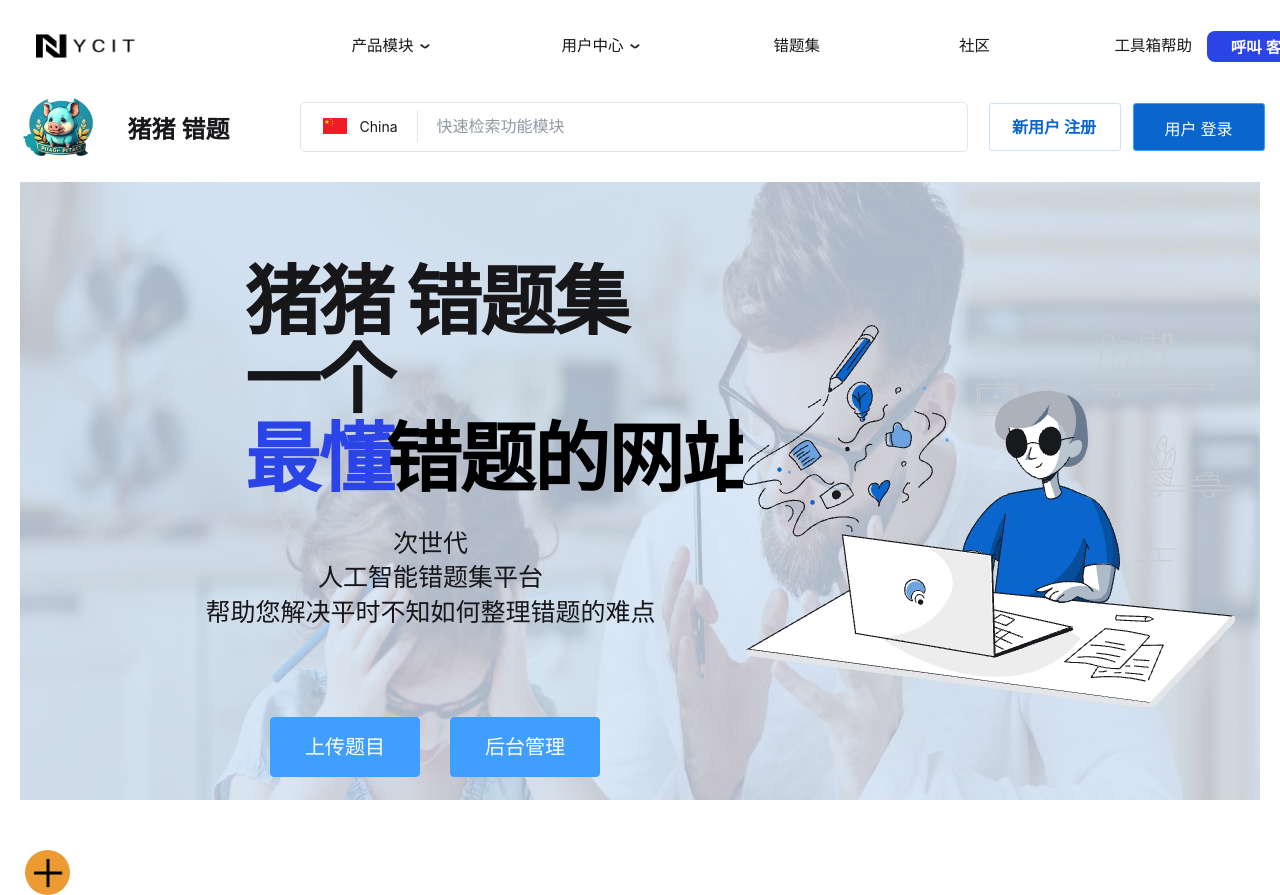
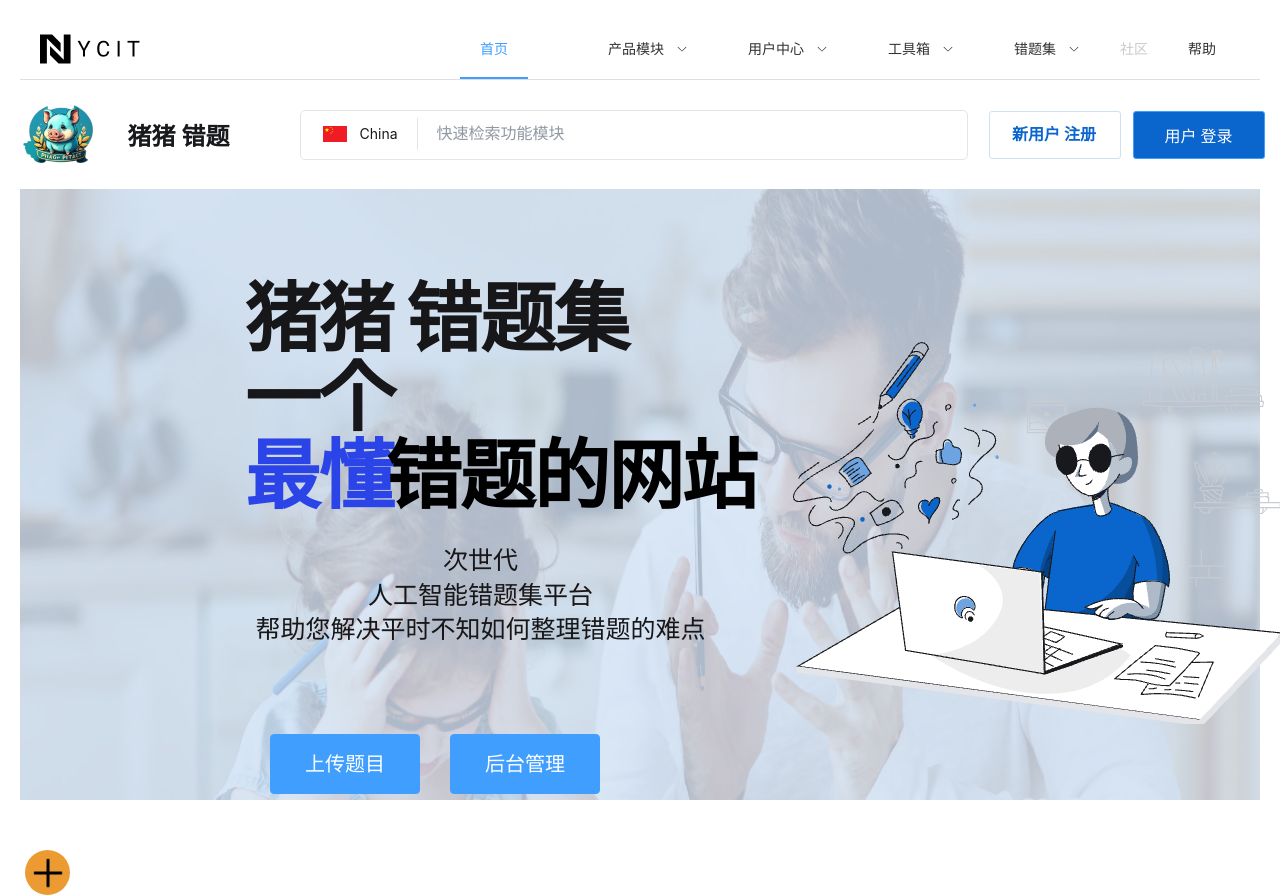
Before and after one commit to Charlotte-00-00/TextErasure, a Vue app: page /#/MainPage in a window 1280 px wide. Built offline with nearby package versions, Linux system fonts and the light colour scheme; a small style sheet from the web is missing.

Commit message:
修改了Banner和RoadMap，

```diff
--- a/components.d.ts
+++ b/components.d.ts
@@ -17,6 +17,7 @@ declare module '@vue/runtime-core' {
     ComprehensiveCalculation: typeof import('./src/components/Category/ComprehensiveCalculation.vue')['default']
     DecimalConversion: typeof import('./src/components/Category/DecimalConversion.vue')['default']
     ElAvatar: typeof import('element-plus/es')['ElAvatar']
+    ElBacktop: typeof import('element-plus/es')['ElBacktop']
     ElButton: typeof import('element-plus/es')['ElButton']
     ElCard: typeof import('element-plus/es')['ElCard']
     ElCarousel: typeof import('element-plus/es')['ElCarousel']
@@ -56,6 +57,8 @@ declare module '@vue/runtime-core' {
     ElTabPane: typeof import('element-plus/es')['ElTabPane']
     ElTabs: typeof import('element-plus/es')['ElTabs']
     ElTag: typeof import('element-plus/es')['ElTag']
+    ElTimeline: typeof import('element-plus/es')['ElTimeline']
+    ElTimelineItem: typeof import('element-plus/es')['ElTimelineItem']
     ElTooltip: typeof import('element-plus/es')['ElTooltip']
     ElUpload: typeof import('element-plus/es')['ElUpload']
     FloatingBox: typeof import('./src/components/FloatingBox.vue')['default']
--- a/package.json
+++ b/package.json
@@ -14,7 +14,7 @@
     "@wangeditor/editor": "^5.1.23",
     "@wangeditor/editor-for-vue": "^5.1.12",
     "axios": "^1.6.3",
-    "element-plus": "^2.4.4",
+    "element-plus": "^2.5.6",
     "md-editor-v3": "^2.11.2",
     "mitt": "^3.0.1",
     "nprogress": "^0.2.0",
--- a/src/components/Banner.vue
+++ b/src/components/Banner.vue
@@ -1,156 +1,112 @@
-<script setup>
-import {useRouter} from 'vue-router';
-import {reactive, onMounted} from 'vue';
+<template>
+  <el-menu
+      :default-active="activeIndex"
+      class="el-menu-demo"
+      mode="horizontal"
+      :ellipsis="false"
+      @select="handleSelect"
+  >
+    <el-menu-item index="0">
+      <img
+          style="width: 100px"
+          src="../assets/img/2498c09dc049cd4a9b87547dbb60ae7f.png"
+          alt="YCIT logo"
+      />
+    </el-menu-item>
 
-const props = defineProps({});
+    <div class="flex-grow" />
+    <el-menu-item index="1">首页</el-menu-item>
+    <el-sub-menu index="2">
+      <template #title>产品模块</template>
+      <el-menu-item index="2-1">item one</el-menu-item>
+      <el-menu-item index="2-2">item two</el-menu-item>
+      <el-menu-item index="2-3">item three</el-menu-item>
+      <el-sub-menu index="2-4">
+        <template #title>item four</template>
+        <el-menu-item index="2-4-1">item one</el-menu-item>
+        <el-menu-item index="2-4-2">item two</el-menu-item>
+        <el-menu-item index="2-4-3">item three</el-menu-item>
+      </el-sub-menu>
+    </el-sub-menu>
 
-const data = reactive({});
 
-const router = useRouter();
+    <el-sub-menu index="3">
+      <template #title>用户中心</template>
+      <el-menu-item index="2-1">item one</el-menu-item>
+      <el-menu-item index="2-2">item two</el-menu-item>
+      <el-menu-item index="2-3">item three</el-menu-item>
+      <el-sub-menu index="2-4">
+        <template #title>item four</template>
+        <el-menu-item index="2-4-1">item one</el-menu-item>
+        <el-menu-item index="2-4-2">item two</el-menu-item>
+        <el-menu-item index="2-4-3">item three</el-menu-item>
+      </el-sub-menu>
+    </el-sub-menu>
+
+    <el-sub-menu index="4">
+      <template #title>工具箱</template>
+      <el-menu-item index="2-1">item one</el-menu-item>
+      <el-menu-item index="2-2">item two</el-menu-item>
+      <el-menu-item index="2-3">item three</el-menu-item>
+      <el-sub-menu index="2-4">
+        <template #title>item four</template>
+        <el-menu-item index="2-4-1">item one</el-menu-item>
+        <el-menu-item index="2-4-2">item two</el-menu-item>
+        <el-menu-item index="2-4-3">item three</el-menu-item>
+      </el-sub-menu>
+    </el-sub-menu>
+
+
+
+    <el-sub-menu index="5">
+      <template #title>错题集</template>
+      <el-menu-item index="2-1">item one</el-menu-item>
+      <el-menu-item index="2-2">item two</el-menu-item>
+      <el-menu-item index="2-3">item three</el-menu-item>
+      <el-sub-menu index="2-4">
+        <template #title>item four</template>
+        <el-menu-item index="2-4-1">item one</el-menu-item>
+        <el-menu-item index="2-4-2">item two</el-menu-item>
+        <el-menu-item index="2-4-3">item three</el-menu-item>
+      </el-sub-menu>
+    </el-sub-menu>
+
+
+
+    <el-menu-item index="6" disabled>社区</el-menu-item>
+    <el-menu-item index="7">帮助</el-menu-item>
+  </el-menu>
+
+</template>
+
+<script lang="ts" setup>
+import { ref } from 'vue'
+
+const activeIndex = ref('1')
+const activeIndex2 = ref('1')
+const handleSelect = (key: string, keyPath: string[]) => {
+  console.log(key, keyPath)
+}
 </script>
 
-<template>
-  <div class="flex-row justify-between section_2">
-    <div class="flex-row items-center">
-      <div class="flex-row items-center shrink-0 group_2">
-        <img class="image" src="../assets/img/2498c09dc049cd4a9b87547dbb60ae7f.png"/>
-        <div class="flex-row items-center ml-216">
-          <div class="flex-row items-center shrink-0">
-            <div class="flex-col justify-start items-center text-wrapper_34">
-              <span class="font text_124">产品模块</span>
-            </div>
-            <img class="ml-6 image_2" src="../assets/img/209804f13482c2016c246c0f2e8e6360.png"/>
-          </div>
-          <div class="flex-row items-center shrink-0 group_4">
-            <div class="flex-col justify-start items-center text-wrapper_2"><span class="font text">用户中心</span>
-            </div>
-            <img class="ml-6 image_2" src="../assets/img/209804f13482c2016c246c0f2e8e6360.png"/>
-          </div>
-          <span class="font text_2">错题集</span>
-          <span class="font text_3">社区</span>
-        </div>
-      </div>
-      <span class="font text_4 ml-102">工具箱</span>
-    </div>
-    <div class="flex-row items-center relative group_3">
-      <span class="shrink-0 font text_5">帮助</span>
-      <div class="flex-col justify-start items-center shrink-0 text-wrapper ml-15">
-        <span class="text_6">呼叫 客服</span>
-      </div>
-    </div>
-  </div>
-</template>
 
-<style scoped lang="css">
-.ml-216 {
-  margin-left: 216px;
+<style>
+.flex-grow {
+    display: flex;
+    align-items: center;
+    justify-content: center;
+    height: 200px; /* 或者足够的高度 */
+    width: 300px; /* 或者足够的宽度 */
+
 }
 
-.ml-102 {
-  margin-left: 102px;
+/* 在每个 el-sub-menu 上添加外边距 */
+.el-sub-menu + .el-sub-menu {
+  margin-left: 20px; /* 或者你想要的间距值 */
 }
 
-.ml-15 {
-  margin-left: 15px;
-}
-
-.section_2 {
-  padding: 10.5px 0 10.5px;
-  background-color: #ffffffde;
-}
-
-.group_2 {
-  padding: 0 16px;
-  overflow: hidden;
-  width: 992.5px;
-  height: 31.5px;
-}
-
-.image {
-  width: 99px;
-  height: 32px;
-}
-
-.text-wrapper_34 {
-  padding: 3.5px 0 3.5px;
-  overflow: hidden;
-  width: 63px;
-  height: 21px;
-}
-
-.font {
-  font-size: 16px;
-  font-family: Inter;
-  line-height: 14.5px;
-  color: #171618;
-}
-
-.text_124 {
-  font-size: 15.5px;
-}
-
-.image_2 {
-  width: 10px;
-  height: 5px;
-}
-
-.group_4 {
-  margin-left: 131px;
-}
-
-.text-wrapper_2 {
-  padding: 3.5px 0 3.5px;
-  overflow: hidden;
-  width: 63px;
-  height: 21px;
-}
-
-.text {
-  font-size: 15.5px;
-}
-
-.text_2 {
-  margin-left: 133.5px;
-  font-size: 15.5px;
-  line-height: 14.5px;
-}
-
-.text_3 {
-  margin-left: 139px;
-  font-size: 15.5px;
-  line-height: 14.5px;
-}
-
-.text_4 {
-  font-size: 15.5px;
-  line-height: 14.5px;
-}
-
-.group_3 {
-  margin-right: 8px;
-}
-
-.text_5 {
-  font-size: 15.5px;
-  line-height: 14.5px;
-}
-
-.text-wrapper {
-  padding: 8px 0 5.5px;
-  background-color: #2b44e7;
-  border-radius: 8px;
-  width: 113.5px;
-  height: 31.5px;
-}
-
-.text_6 {
-  color: #ffffff;
-  font-size: 15.5px;
-  font-family: Inter-Semi;
-  font-weight: 700;
-  line-height: 18.5px;
-  text-align: center;
-  width: 85px;
-  height: 18px;
+/* 在每个 el-menu-item 和 el-sub-menu 之间添加外边距 */
+.el-menu-item + .el-sub-menu {
+  margin-left: 60px; /* 或者你想要的间距值 */
 }
 </style>
--- a/src/components/Frame 1.vue
+++ b/src/components/Frame 1.vue
@@ -97,7 +97,7 @@ export default {
 
 }
 .section_6 {
-  padding-top: 80px;
+  padding-top: 90px;
 
 
 
@@ -109,7 +109,7 @@ export default {
 .group_9 {
   padding-bottom: 32.5px;
   overflow: hidden;
-  width: 600px;
+  width: 650px;
   height: 400px;
 }
 .group_8 {
--- /dev/null
+++ b/src/components/RoadMap.vue
@@ -0,0 +1,22 @@
+<template>
+  <el-timeline>
+    <el-timeline-item center timestamp="2018/4/12" placement="top">
+      <el-card>
+        <h4>Update Github template</h4>
+        <p>Tom committed 2018/4/12 20:46</p>
+      </el-card>
+    </el-timeline-item>
+    <el-timeline-item timestamp="2018/4/3" placement="top">
+      <el-card>
+        <h4>Update Github template</h4>
+        <p>Tom committed 2018/4/3 20:46</p>
+      </el-card>
+    </el-timeline-item>
+    <el-timeline-item center timestamp="2018/4/2" placement="top">
+      Event start
+    </el-timeline-item>
+    <el-timeline-item timestamp="2018/4/2" placement="top">
+      Event end
+    </el-timeline-item>
+  </el-timeline>
+</template>
--- a/src/components/Section 2.vue
+++ b/src/components/Section 2.vue
@@ -107,7 +107,6 @@ const router = useRouter();
         </div>
       </div>
     </div>
-    <img class="self-end image_12" src="../assets/img/d4a2b8b066ad667e45b6275d52b498db.png" />
   </div>
 </template>
 
@@ -134,7 +133,7 @@ const router = useRouter();
 .group_32 {
   margin-top: 77.5px;
   padding: 0 321.5px 98px 321.5px;
-  height: 2335.5px;
+  height: 1200px;
 }
 .group_33 {
   padding-bottom: 182px;
@@ -253,10 +252,5 @@ const router = useRouter();
   word-break: break-all;
   width: 262.5px;
 }
-.image_12 {
-  margin-right: 30.5px;
-  margin-top: 82px;
-  width: 1056px;
-  height: 1080px;
-}
+
 </style>
--- a/src/components/sidebar.vue
+++ b/src/components/sidebar.vue
@@ -144,12 +144,7 @@ const items = [
         title: '权限管理',
         permiss: '13',
     },
-    {
-        icon: 'CoffeeCup',
-        index: '/donate',
-        title: '支持作者',
-        permiss: '14',
-    },
+
 ];
 
 const route = useRoute();
--- a/src/views/MainPage.vue
+++ b/src/views/MainPage.vue
@@ -5,6 +5,7 @@
   import Category from "../components/Category.vue";           // 工具箱
   import Testimonial from "../components/Testimonial.vue";     //  用户评价
   import Section1 from '../components/Section 1.vue';          // 介绍1--自定义错题
+  import RoadMap  from "../components/RoadMap.vue";
   import Section2 from '../components/Section 2.vue';          // 合作商
   import Section3 from '../components/Section 3.vue';          // 联系栏
   import OurTeams from "../components/OurTeams.vue";           // 我们的团队
@@ -32,9 +33,9 @@
         <Testimonial />
         <Section1 />
         <Section2 />
+        <RoadMap/>
         <Section3 />
         <OurTeams/>
-
         <MessageBoard/>
         <news/>
         <Frame2 />
--- a/src/views/permission.vue
+++ b/src/views/permission.vue
@@ -101,7 +101,7 @@ const data: Tree[] = [
 	},
 	{
 		id: '14',
-		label: '支持作者'
+		label: '其他'
 	}
 ];
 
```
Also changed, not shown: 2 other files (tests, documents, lock files or other folders).
